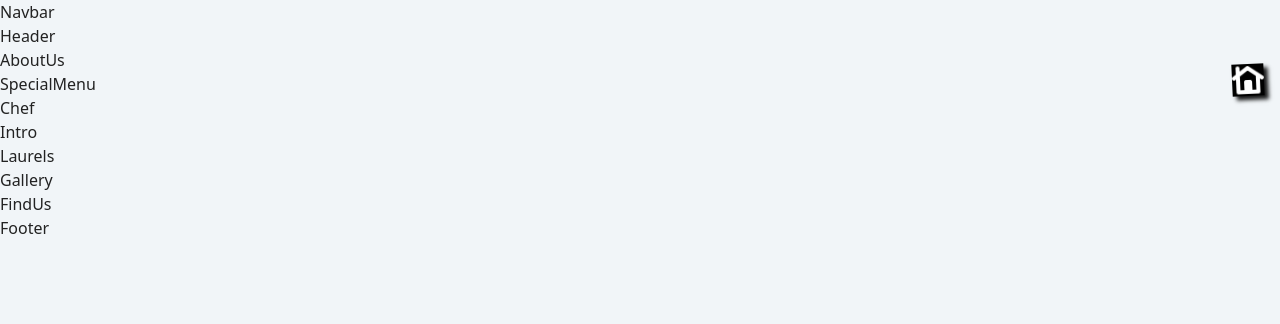
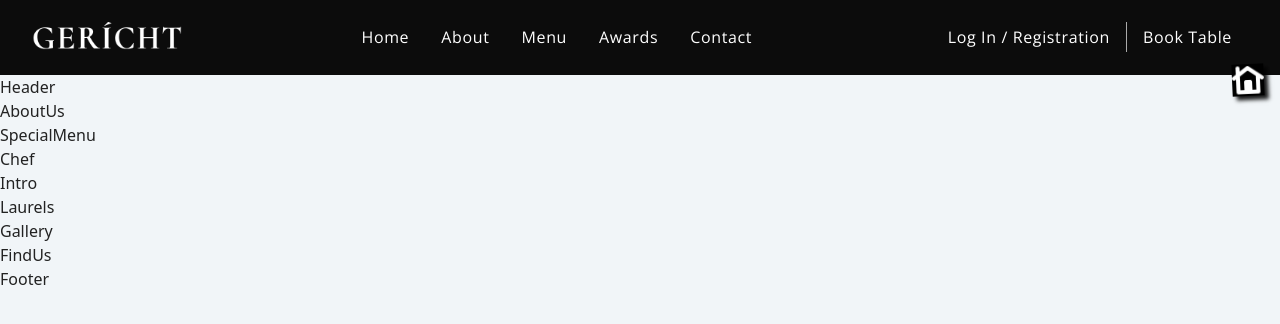
Before and after one commit to Ulrich-Tonmoy/website-reactjs, a React (Create React App) app: page /website-reactjs/restaurant in a window 1280 px wide. Shown: the top 324 px of the page. Built offline with nearby package versions, Linux system fonts and the light colour scheme; a web font is replaced by a local one.

Commit message:
navbar finished

```diff
--- a/src/apps/restaurant/components/Navbar/Navbar.css
+++ b/src/apps/restaurant/components/Navbar/Navbar.css
@@ -0,0 +1,130 @@
+.restaurant__navbar {
+    width: 100%;
+    display: flex;
+    justify-content: space-between;
+    align-items: center;
+    background: var(--color-black);
+    padding: 1rem 2rem;
+}
+
+.restaurant__navbar-logo {
+    display: flex;
+    justify-content: flex-start;
+    align-items: center;
+}
+
+.restaurant__navbar-logo img {
+    width: 150px;
+}
+
+.restaurant__navbar-links {
+    flex: 1;
+    display: flex;
+    justify-content: center;
+    align-items: center;
+    list-style: none;
+}
+
+.restaurant__navbar-links li {
+    margin: 0 1rem;
+    cursor: pointer;
+}
+
+.restaurant__navbar-links li:hover {
+    color: var(--color-grey);
+}
+
+.restaurant__navbar-login {
+    display: flex;
+    justify-content: flex-end;
+    align-items: center;
+}
+
+.restaurant__navbar-login a {
+    margin: 0 1rem;
+    text-decoration: none;
+    transition: 0.5s ease;
+}
+
+.restaurant__navbar-login a:hover {
+    border-bottom: 1px solid var(--color-golden);
+}
+
+.restaurant__navbar-login div {
+    width: 1px;
+    height: 30px;
+    background: var(--color-grey);
+}
+
+.restaurant__navbar-smallscreen {
+    display: none;
+}
+
+.restaurant__navbar-smallscreen_overlay {
+    position: fixed;
+    top: 0;
+    left: 0;
+    width: 100%;
+    height: 100vh;
+    background: var(--color-black);
+    transition: 0.5s ease;
+    flex-direction: column;
+    z-index: 5;
+}
+
+.restaurant__navbar-smallscreen_overlay .overlay__close {
+    font-size: 27px;
+    color: var(--color-golden);
+    cursor: pointer;
+
+    position: absolute;
+    top: 20px;
+    right: 20px;
+}
+
+.restaurant__navbar-smallscreen-links {
+    list-style: none;
+}
+
+.restaurant__navbar-smallscreen-links li {
+    margin: 2rem;
+    cursor: pointer;
+    color: var(--color-golden);
+    font-size: 2rem;
+    text-align: center;
+    font-family: var(--font-base);
+}
+
+.restaurant__navbar-smallscreen-links li:hover {
+    color: var(--color-white);
+}
+
+@media screen and (min-width: 2000px) {
+    .restaurant__navbar-logo img {
+        width: 210px;
+    }
+}
+
+@media screen and (max-width: 1150px) {
+    .restaurant__navbar-links {
+        display: none;
+    }
+
+    .restaurant__navbar-smallscreen {
+        display: flex;
+    }
+}
+
+@media screen and (max-width: 650px) {
+    .restaurant__navbar {
+        padding: 1rem;
+    }
+
+    .restaurant__navbar-login {
+        display: none;
+    }
+
+    .restaurant__navbar-logo img {
+        width: 110px;
+    }
+}
--- a/src/apps/restaurant/components/Navbar/Navbar.jsx
+++ b/src/apps/restaurant/components/Navbar/Navbar.jsx
@@ -1,11 +1,85 @@
-import React from 'react';
+import { GiHamburgerMenu } from "react-icons/gi";
+import { MdOutlineRestaurantMenu } from "react-icons/md";
+import images from "../../constants/images";
+import "./Navbar.css";
+import { useState } from "react";
 
-import './Navbar.css';
+const Navbar = () => {
+    const [toggleMenu, setToggleMenu] = useState(false);
 
-const Navbar = () => (
-  <div>
-    Navbar
-  </div>
-);
+    return (
+        <nav className="restaurant__navbar">
+            <div className="restaurant__navbar-logo">
+                <img src={images.gericht} alt="restaurant logo" />
+            </div>
+            <ul className="restaurant__navbar-links">
+                <li className="p__opensans">
+                    <a href="#home">Home</a>
+                </li>
+                <li className="p__opensans">
+                    <a href="#about">About</a>
+                </li>
+                <li className="p__opensans">
+                    <a href="#menu">Menu</a>
+                </li>
+                <li className="p__opensans">
+                    <a href="#awards">Awards</a>
+                </li>
+                <li className="p__opensans">
+                    <a href="#contact">Contact</a>
+                </li>
+            </ul>
+            <div className="restaurant__navbar-login">
+                <a href="#login" className="p__opensans">
+                    Log In / Registration
+                </a>
+                <div />
+                <a href="/" className="p__opensans">
+                    Book Table
+                </a>
+            </div>
+            <div className="restaurant__navbar-smallscreen">
+                <GiHamburgerMenu color="#fff" fontSize={27} onClick={() => setToggleMenu(true)} />
+                {toggleMenu && (
+                    <div className="restaurant__navbar-smallscreen_overlay flex__center slide-bottom">
+                        <MdOutlineRestaurantMenu
+                            color="#fff"
+                            fontSize={27}
+                            className="overlay__close"
+                            onClick={() => setToggleMenu(false)}
+                        />
 
+                        <ul className="restaurant__navbar-smallscreen-links">
+                            <li>
+                                <a href="#home" onClick={() => setToggleMenu(false)}>
+                                    Home
+                                </a>
+                            </li>
+                            <li>
+                                <a href="#about" onClick={() => setToggleMenu(false)}>
+                                    About
+                                </a>
+                            </li>
+                            <li>
+                                <a href="#menu" onClick={() => setToggleMenu(false)}>
+                                    Menu
+                                </a>
+                            </li>
+                            <li>
+                                <a href="#awards" onClick={() => setToggleMenu(false)}>
+                                    Awards
+                                </a>
+                            </li>
+                            <li>
+                                <a href="#contact" onClick={() => setToggleMenu(false)}>
+                                    Contact
+                                </a>
+                            </li>
+                        </ul>
+                    </div>
+                )}
+            </div>
+        </nav>
+    );
+};
 export default Navbar;
```
